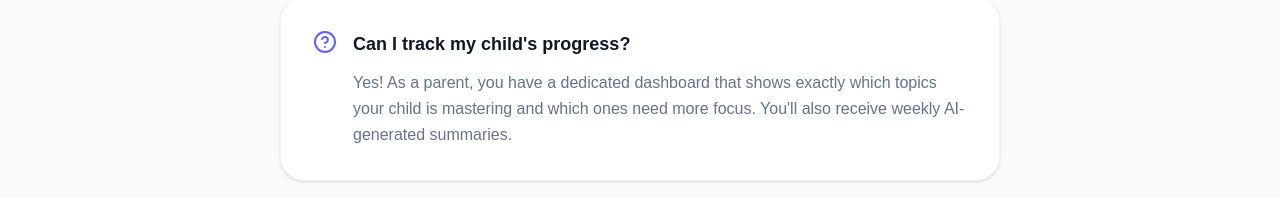
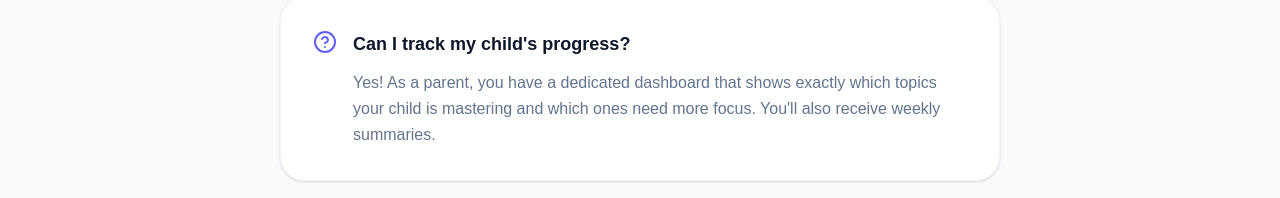
Before and after one commit to saroopjagdev/11-plus, a Next.js app: page / in a window 1280 px wide. Shown: the part 4867-5065 px from the top of the page. Built offline with nearby package versions, Linux system fonts and the light colour scheme.

Commit message:
homepage text change

```diff
--- a/src/app/page.tsx
+++ b/src/app/page.tsx
@@ -236,7 +236,7 @@ export default function LandingPage() {
                 Start Your 7-Day Free Trial
               </Link>
               <p className="text-center text-slate-400 text-[10px] font-bold mt-4 uppercase tracking-widest leading-relaxed">
-                Card required for verification. <br/>
+                Card required for verification. <br />
                 No charge until day 7. Cancel anytime.
               </p>
             </div>
@@ -263,7 +263,7 @@ export default function LandingPage() {
             />
             <FAQItem
               question="Can I track my child's progress?"
-              answer="Yes! As a parent, you have a dedicated dashboard that shows exactly which topics your child is mastering and which ones need more focus. You'll also receive weekly AI-generated summaries."
+              answer="Yes! As a parent, you have a dedicated dashboard that shows exactly which topics your child is mastering and which ones need more focus. You'll also receive weekly summaries."
             />
           </div>
         </div>
```
